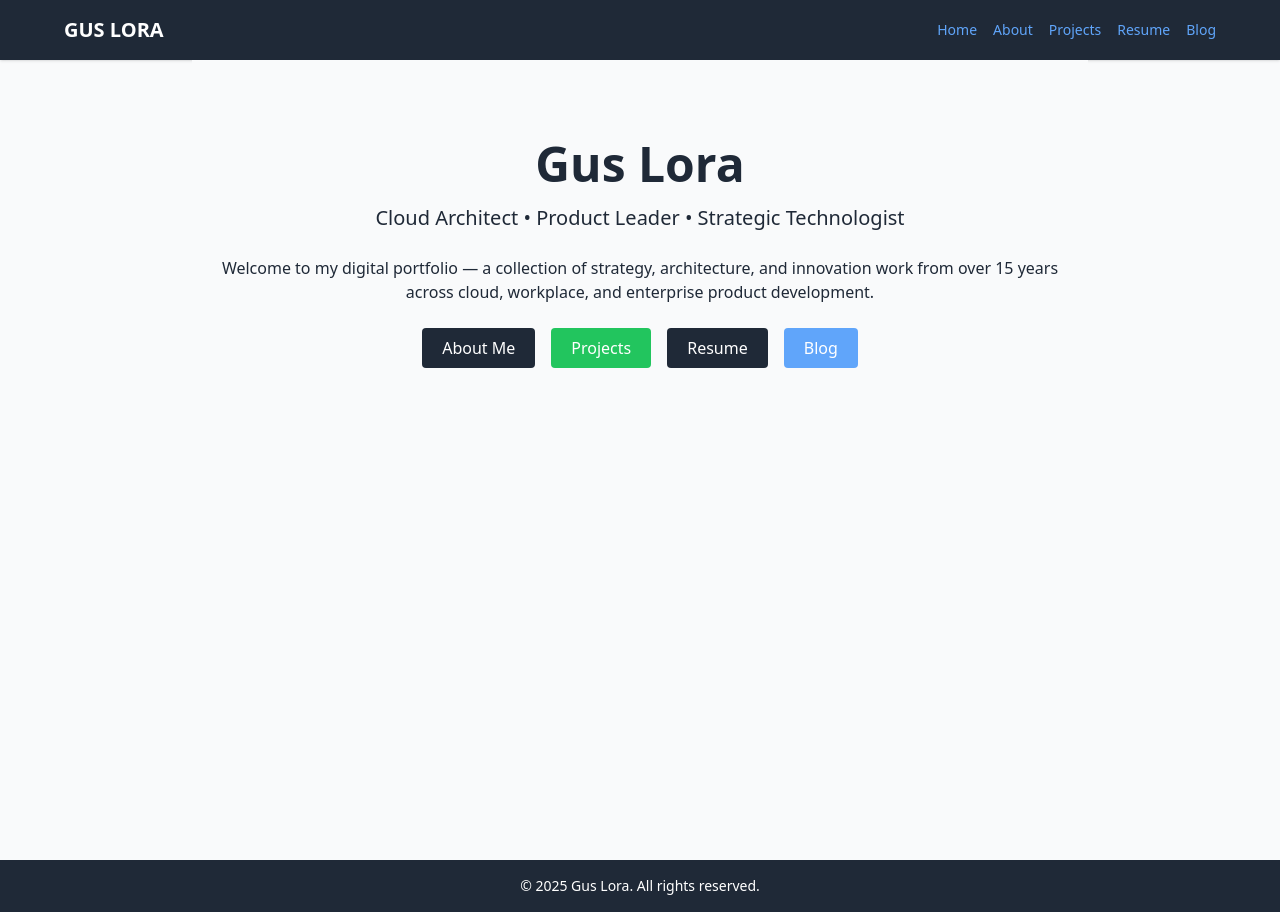
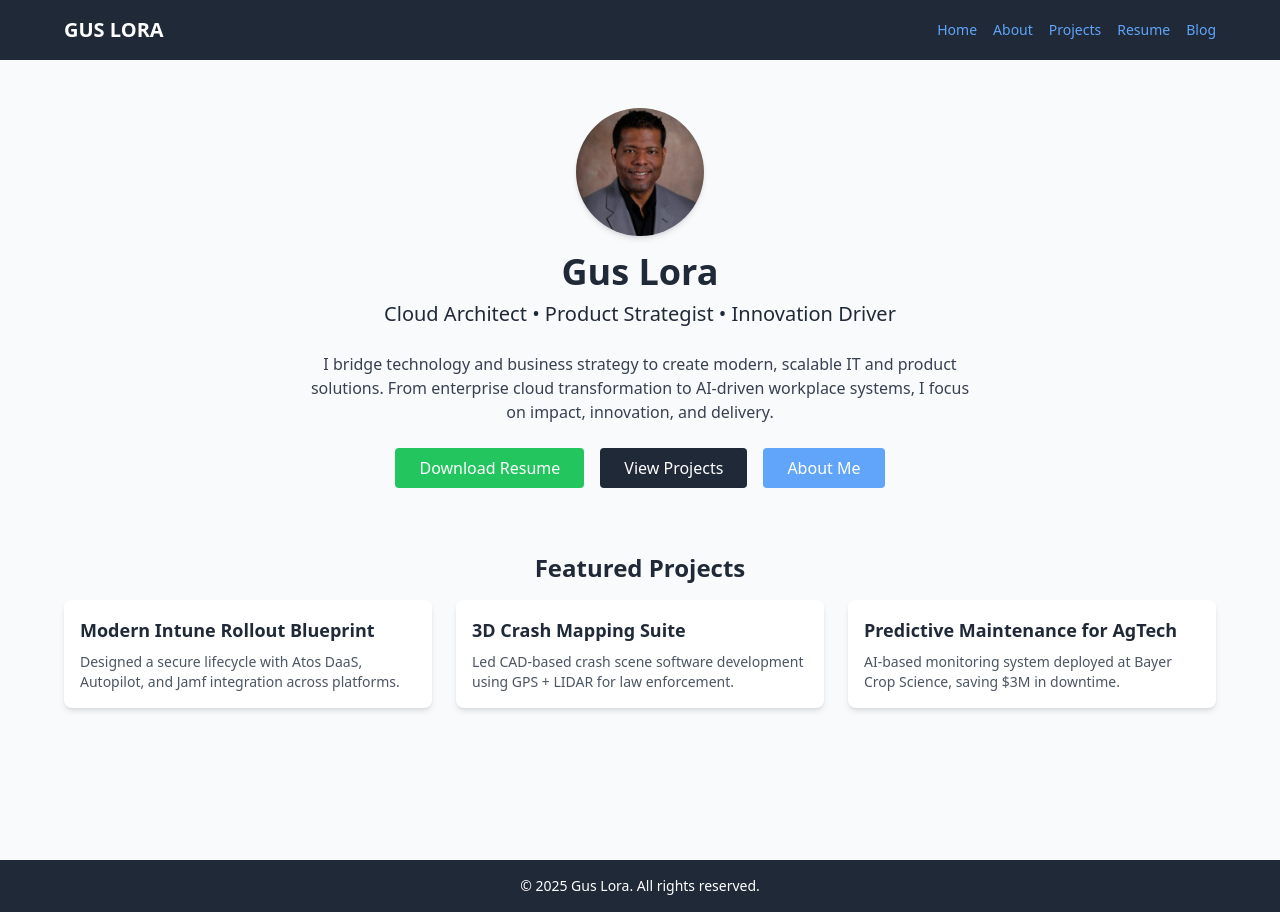
Before and after one commit to guslora/portfolio, a React (Vite) app: page / in a window 1280 px wide. Built offline with nearby package versions, Linux system fonts and the light colour scheme.

Commit message:
Add files via upload

```diff
--- a/src/pages/Home.jsx
+++ b/src/pages/Home.jsx
@@ -1,21 +1,53 @@
 import React from "react";
 
 export default function Home() {
+  const featured = [
+    {
+      title: "Modern Intune Rollout Blueprint",
+      description: "Designed a secure lifecycle with Atos DaaS, Autopilot, and Jamf integration across platforms."
+    },
+    {
+      title: "3D Crash Mapping Suite",
+      description: "Led CAD-based crash scene software development using GPS + LIDAR for law enforcement."
+    },
+    {
+      title: "Predictive Maintenance for AgTech",
+      description: "AI-based monitoring system deployed at Bayer Crop Science, saving $3M in downtime."
+    }
+  ];
+
   return (
-    <main className="max-w-4xl mx-auto px-6 py-20 text-center text-brand-blue bg-brand-gray min-h-screen">
-      <h1 className="text-5xl font-bold mb-4 text-brand-blue">Gus Lora</h1>
-      <p className="text-xl text-brand-blue mb-6">
-        Cloud Architect • Product Leader • Strategic Technologist
-      </p>
-      <p className="text-brand-blue mb-6">
-        Welcome to my digital portfolio — a collection of strategy, architecture, and innovation work from over 15 years across cloud, workplace, and enterprise product development.
-      </p>
-      <div className="flex flex-wrap justify-center gap-4 mt-6">
-        <a href="/about" className="bg-brand-blue text-white px-5 py-2 rounded hover:bg-brand-light transition">About Me</a>
-        <a href="/projects" className="bg-brand-green text-white px-5 py-2 rounded hover:bg-green-600 transition">Projects</a>
-        <a href="/resume" className="bg-brand-blue text-white px-5 py-2 rounded hover:bg-brand-light transition">Resume</a>
-        <a href="/blog" className="bg-brand-light text-white px-5 py-2 rounded hover:bg-blue-500 transition">Blog</a>
-      </div>
+    <main className="bg-brand-gray text-brand-blue min-h-screen px-6 py-12">
+      <section className="max-w-6xl mx-auto text-center mb-16">
+        <img
+          src="/profile.jpg"
+          alt="Gus Lora"
+          className="mx-auto w-32 h-32 rounded-full object-cover shadow-md mb-4"
+        />
+        <h1 className="text-4xl font-bold mb-2">Gus Lora</h1>
+        <p className="text-xl text-brand-blue mb-6">Cloud Architect • Product Strategist • Innovation Driver</p>
+        <p className="max-w-2xl mx-auto text-md text-gray-700 mb-6">
+          I bridge technology and business strategy to create modern, scalable IT and product solutions.
+          From enterprise cloud transformation to AI-driven workplace systems, I focus on impact, innovation, and delivery.
+        </p>
+        <div className="flex flex-wrap justify-center gap-4">
+          <a href="/resume" className="bg-brand-green text-white px-6 py-2 rounded hover:bg-green-600">Download Resume</a>
+          <a href="/projects" className="bg-brand-blue text-white px-6 py-2 rounded hover:bg-brand-light">View Projects</a>
+          <a href="/about" className="bg-brand-light text-white px-6 py-2 rounded hover:bg-blue-500">About Me</a>
+        </div>
+      </section>
+
+      <section className="max-w-6xl mx-auto">
+        <h2 className="text-2xl font-bold mb-4 text-center">Featured Projects</h2>
+        <div className="grid md:grid-cols-3 gap-6">
+          {featured.map((proj, i) => (
+            <div key={i} className="bg-white rounded-lg shadow-md p-4">
+              <h3 className="text-lg font-semibold text-brand-blue mb-2">{proj.title}</h3>
+              <p className="text-sm text-gray-600">{proj.description}</p>
+            </div>
+          ))}
+        </div>
+      </section>
     </main>
   );
 }
```
Also changed, not shown: public/profile.jpg.
